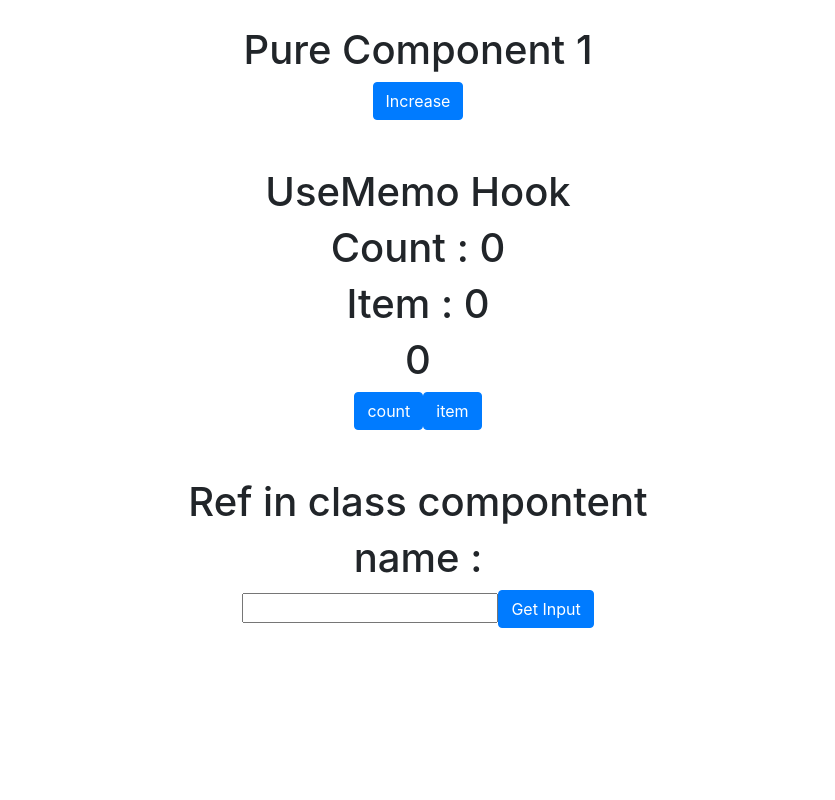
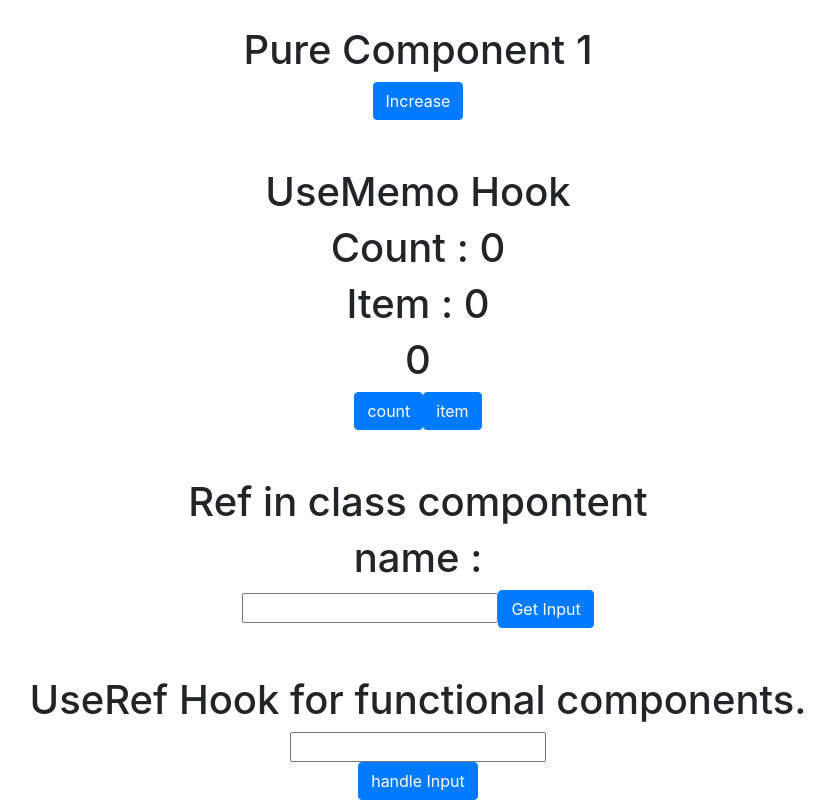
Before and after one commit to bacha-11/Learn-Reactjs, a React (Create React App) app: page / in a window 1280 px wide. Shown: the part 3694-4494 px from the top of the page, without its empty margins (222-1057 px from the left). Before the commit the page ends 4322 px from the top, so only its background shows below. Built offline with nearby package versions, Linux system fonts and the light colour scheme.

Commit message:
UseRef Hook in react js

```diff
--- a/src/App.js
+++ b/src/App.js
@@ -22,6 +22,7 @@ import LIftingStateUp from './LiftingStateUp';
 import PureComponents from './PureComponent'
 import UseMemoHook from './UseMemoHook';
 import Ref from './Ref';
+import UseRefHook from './UseRefHook';
 
 
 
@@ -86,7 +87,9 @@ function App() {
 
       <UseMemoHook /><br /><br />
 
-      <Ref />
+      <Ref /><br /><br />
+
+      <UseRefHook />
 
 
 
--- /dev/null
+++ b/src/UseRefHook.js
@@ -0,0 +1,22 @@
+import { useRef } from "react";
+import { Button } from "react-bootstrap";
+
+
+function UseRefHook(){
+    let inputRef = useRef(null)
+
+    function handleInput(){
+        inputRef.current.value='11111'
+        inputRef.current.focus()
+    }
+
+    return(
+        <div>
+            <h1>UseRef Hook for functional components.</h1>
+            <input type="text" ref={inputRef} /><br />
+            <Button onClick={handleInput}>handle Input</Button>
+        </div>
+    )
+}
+
+export default UseRefHook;
```
